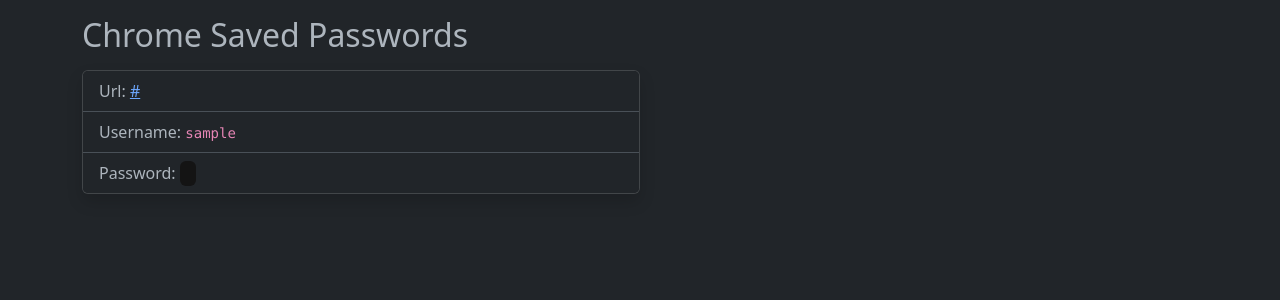
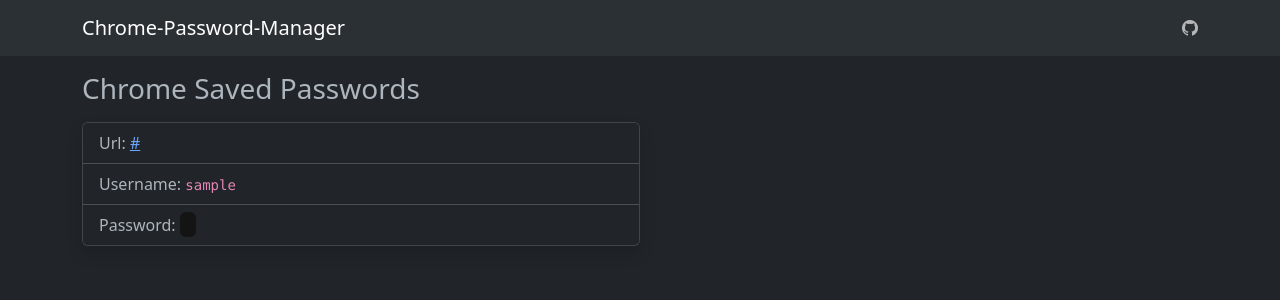
Before and after one commit to Fonta22/Chrome-Passwords-Manager, a Flask app: template templates/index.html in a window 1280 px wide. Shown: the top 300 px of the page. Run offline with Flask 2, Linux system fonts and the light colour scheme; the template is opened without the code that fills it: most values are stand-ins (such as "Sample title", 1, 10 or a date in 2020); parts of the project's set-up code (start-up, migrations or seed data) failed here and were passed over.

Commit message:
Add navbar with a link to the GH repo

```diff
--- a/templates/index.html
+++ b/templates/index.html
@@ -5,12 +5,26 @@
     <meta name="viewport" content="width=device-width, initial-scale=1.0">
     <title>Chrome Saved Passwords</title>
     <link rel="stylesheet"  type="text/css" href="{{url_for('static', filename='style.css')}}">
+    <link rel="stylesheet" href="https://cdn.jsdelivr.net/npm/bootstrap-icons@1.8.1/font/bootstrap-icons.css">
     <link href="https://cdn.jsdelivr.net/npm/bootstrap@5.3.0/dist/css/bootstrap.min.css" rel="stylesheet" integrity="sha384-9ndCyUaIbzAi2FUVXJi0CjmCapSmO7SnpJef0486qhLnuZ2cdeRhO02iuK6FUUVM" crossorigin="anonymous">
 </head>
-<body class="container" data-bs-theme="dark">
-    <h2 class="my-3">
+<body data-bs-theme="dark">
+    <nav class="navbar bg-body-tertiary">
+        <div class="container">
+            <span class="navbar-brand">
+                <!--i class="bi bi-sd-card-fill"></i-->
+                Chrome-Password-Manager
+                <!--img src="{{url_for('static', filename='Chrome.svg')}}" alt="Chrome" height="20"-->
+            </span>
+            <a class="navbar-text" href="https://github.com/Fonta22/Chrome-Passwords-Manager">
+                <i class="bi bi-github"></i>
+            </a>
+        </div>
+    </nav>
+    <div class="container">
+        <h3 class="my-3">
             Chrome Saved Passwords
-    </h2>
+        </h3>
 
         {% for login in login_data %}
         <div class="card mb-3 shadow" style="width: 50%;">
@@ -21,5 +35,6 @@
             </ul>
         </div>
         {% endfor %}
+    </div>
 </body>
 </html>
```
Also changed, not shown: static/Chrome.svg (added). Lines whose indentation alone changed are shown as unchanged.
